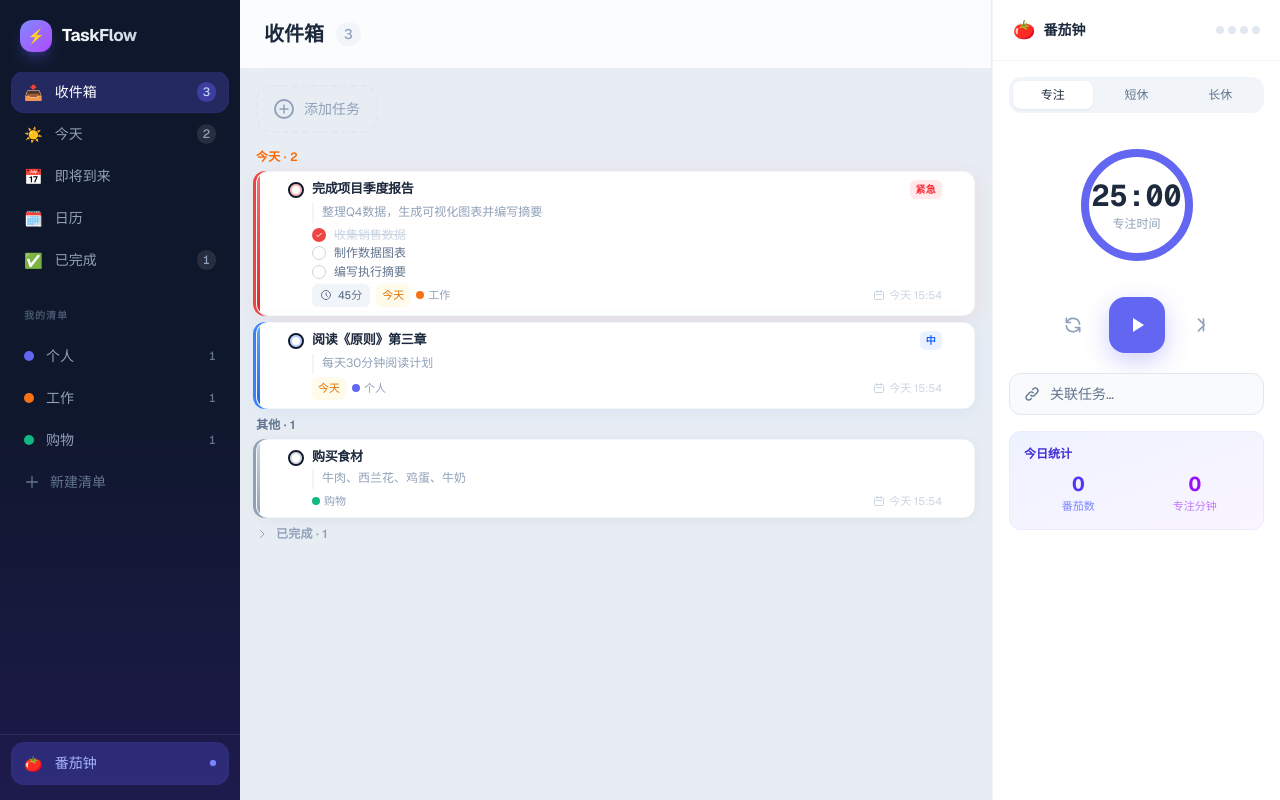
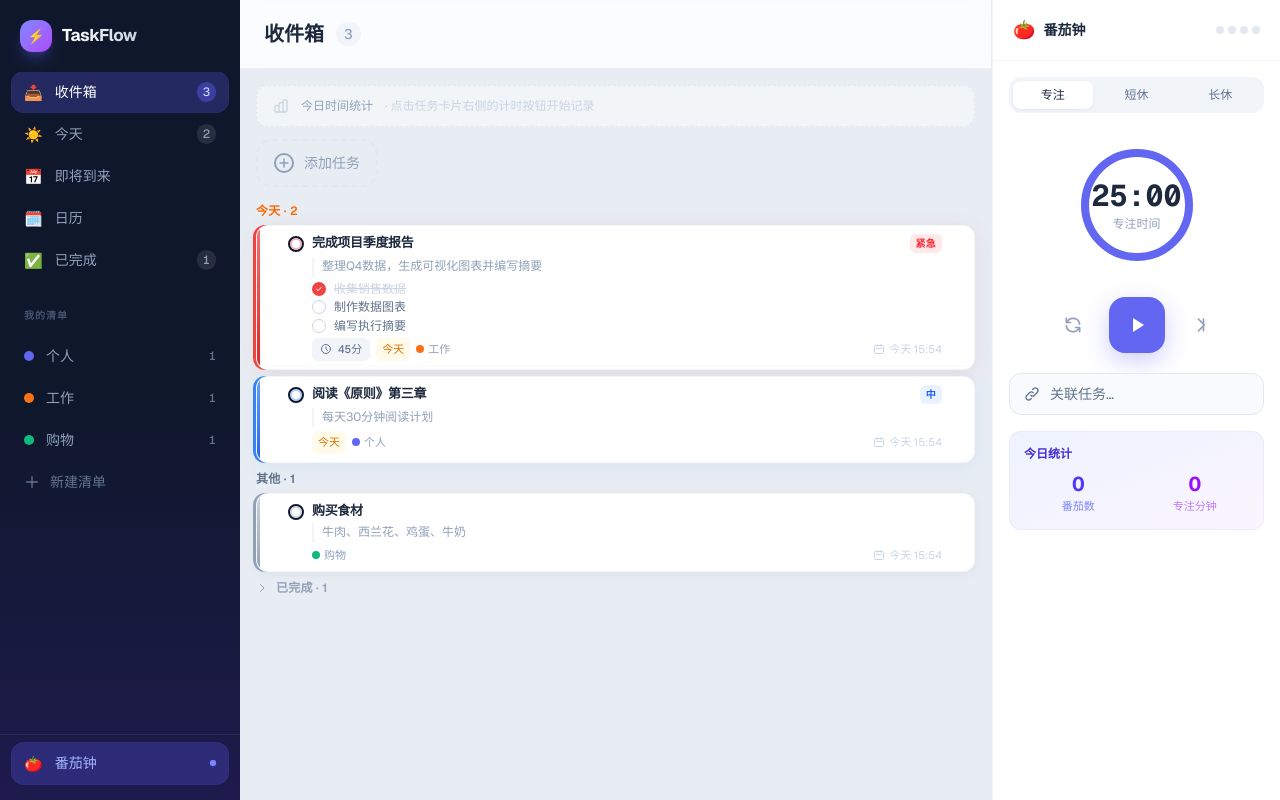
Before and after one commit to JonyLiu1144/taskflow, a Next.js app: page / in a window 1280 px wide. Built offline with nearby package versions, Linux system fonts and the light colour scheme.

Commit message:
fix: show TimeStats placeholder when no tracked time yet

```diff
--- a/src/components/TimeStats.tsx
+++ b/src/components/TimeStats.tsx
@@ -61,7 +61,17 @@ export default function TimeStats({ todos, lists }: Props) {
     });
   }, [byList, totalSecs]);
 
-  if (entries.length === 0) return null;
+  if (entries.length === 0) {
+    return (
+      <div className="mx-4 mb-3 px-4 py-3 rounded-xl border border-dashed border-slate-200 bg-slate-50/60 flex items-center gap-3">
+        <svg className="w-4 h-4 text-slate-300 shrink-0" fill="none" stroke="currentColor" viewBox="0 0 24 24">
+          <path strokeLinecap="round" strokeLinejoin="round" strokeWidth={2} d="M9 19v-6a2 2 0 00-2-2H5a2 2 0 00-2 2v6a2 2 0 002 2h2a2 2 0 002-2zm0 0V9a2 2 0 012-2h2a2 2 0 012 2v10m-6 0a2 2 0 002 2h2a2 2 0 002-2m0 0V5a2 2 0 012-2h2a2 2 0 012 2v14a2 2 0 01-2 2h-2a2 2 0 01-2-2z"/>
+        </svg>
+        <span className="text-xs text-slate-400">今日时间统计</span>
+        <span className="text-xs text-slate-300">· 点击任务卡片右侧的计时按钮开始记录</span>
+      </div>
+    );
+  }
 
   return (
     <div className="mx-4 mb-3 rounded-xl border border-slate-100 bg-white overflow-hidden shadow-sm">
```
